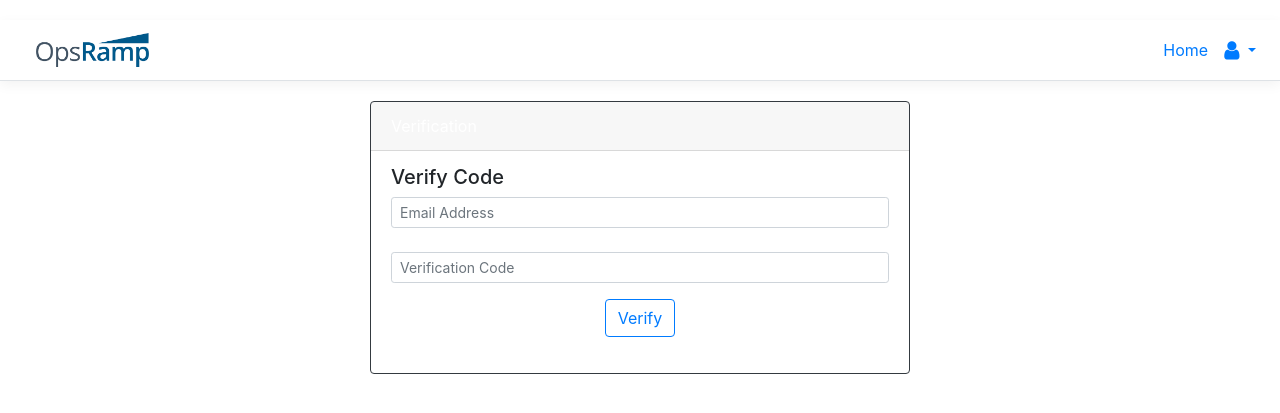
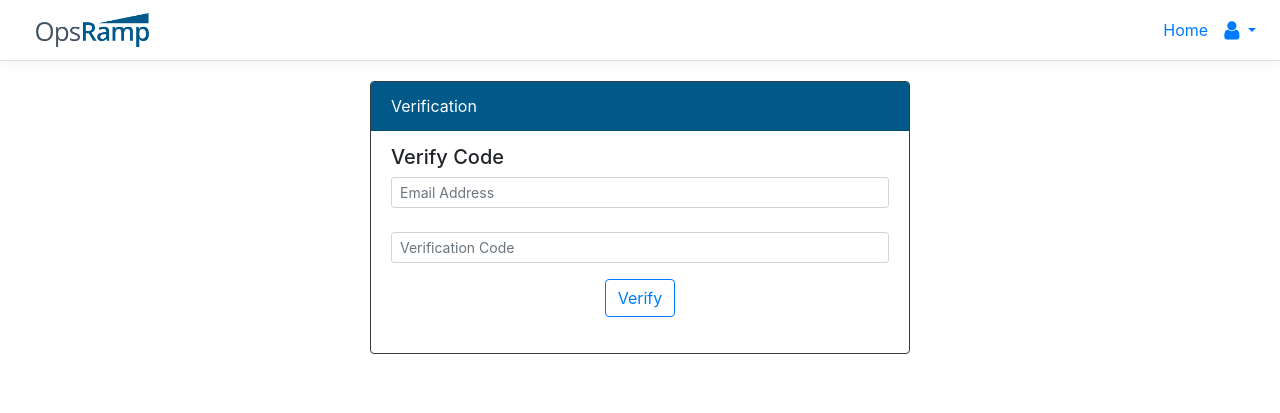
Before and after one commit to rajeshkumarramaswamy/workspaces-aws, a Jekyll site: the page built from website/verify.html, in a window 1280 px wide. Shown: the top 413 px of the page. Built offline with Jekyll 4.4.1, drawn with Linux system fonts in a browser that asks for light colours; nearby versions of some CDN libraries.

Commit message:
updated css

```diff
--- a/website/css/theme.css
+++ b/website/css/theme.css
@@ -1,6 +1,23 @@
 body {
-  padding-top: 20px;
   padding-bottom: 20px;
+}
+
+.bg-custom {
+  background-color: #01598A
+}
+
+#indexcard {
+  font-size: 30px;
+  background-image: url('/images/paper.jpg');
+  text-align: center;
+}
+
+.navbackcol {
+  background-color: #dee1dc;
+}
+
+.dropdown-menu {
+  left: -107px!important;
 }
 
 .theme-showcase>p>.btn {
```
